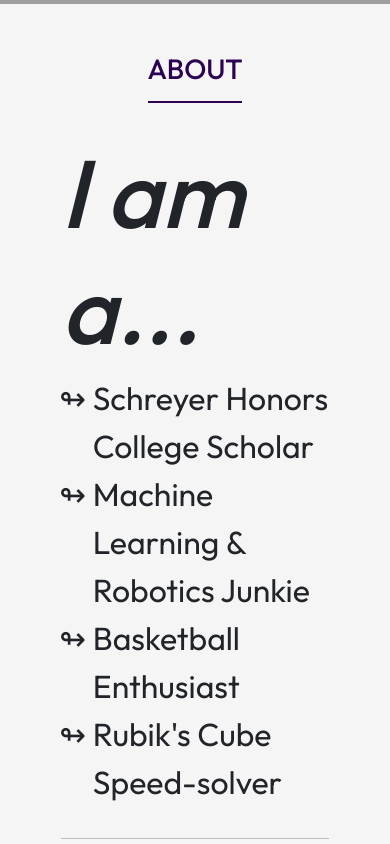
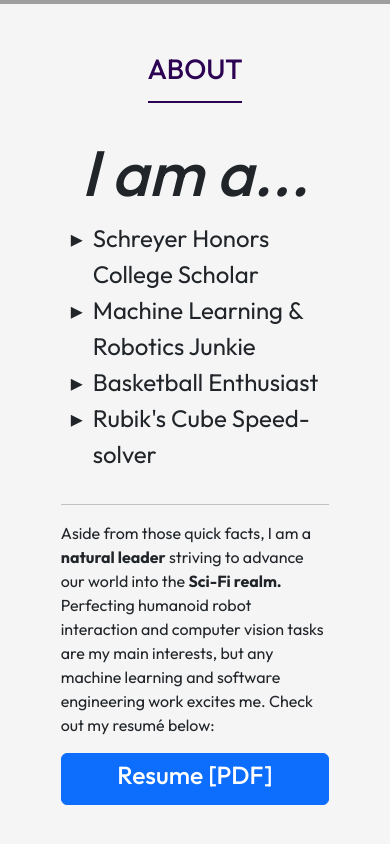
Before and after one commit to CruidGals/kyle-portfolio, a React (Vite) app: page / in a window 390 px wide. Shown: the part 840-1684 px from the top of the page. Built offline with nearby package versions, Linux system fonts and the light colour scheme; grey boxes are pictures that could not be loaded.

Commit message:
Bugfix visual errors when scaling

```diff
--- a/src/index.css
+++ b/src/index.css
@@ -141,7 +141,7 @@
 }
 
 .about-me-facts li::marker {
-  content: '↬ ';
+  content: '▸  ';
 }
 
 /* Experience */
@@ -254,11 +254,11 @@
 /* Medium (md) */
 @media (max-width: 768px) {
   .about-me-title {
-    font-size: 6rem;
+    font-size: 4rem;
   }
 
   .about-me-facts {
-    font-size: 2rem;
+    font-size: 1.5rem;
   }
 }
 
--- a/src/sections/Home.tsx
+++ b/src/sections/Home.tsx
@@ -6,7 +6,7 @@
 const Home = () => {
   return (
     <section id="home">
-        <div className="d-flex flex-column flex-lg-column flex-md-row justify-content-around align-items-center p-lg-0 p-sm-5 gap-3 gap-md-0">
+        <div className="d-flex flex-column flex-lg-column flex-md-row justify-content-around align-items-center pb-0 pb-sm-5 gap-3 gap-md-0">
             <FadeUpH1 className="text-center section-header">
                 KYLE CHIEM
             </FadeUpH1>
```
